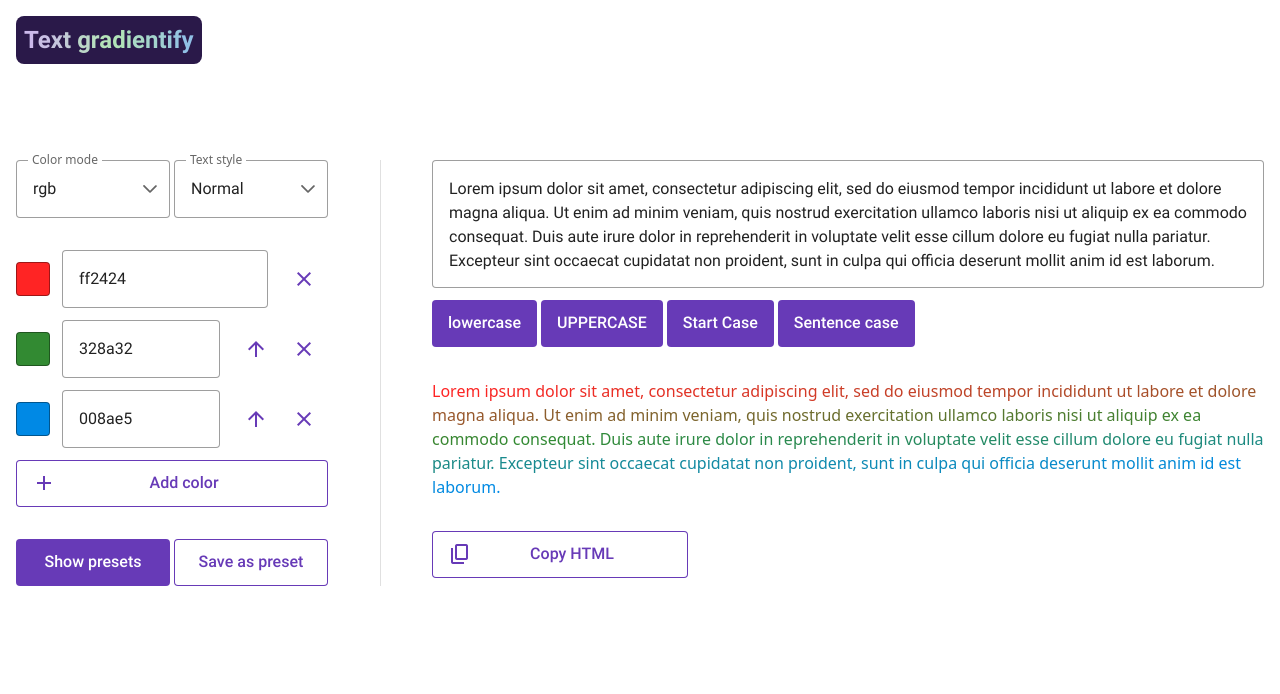
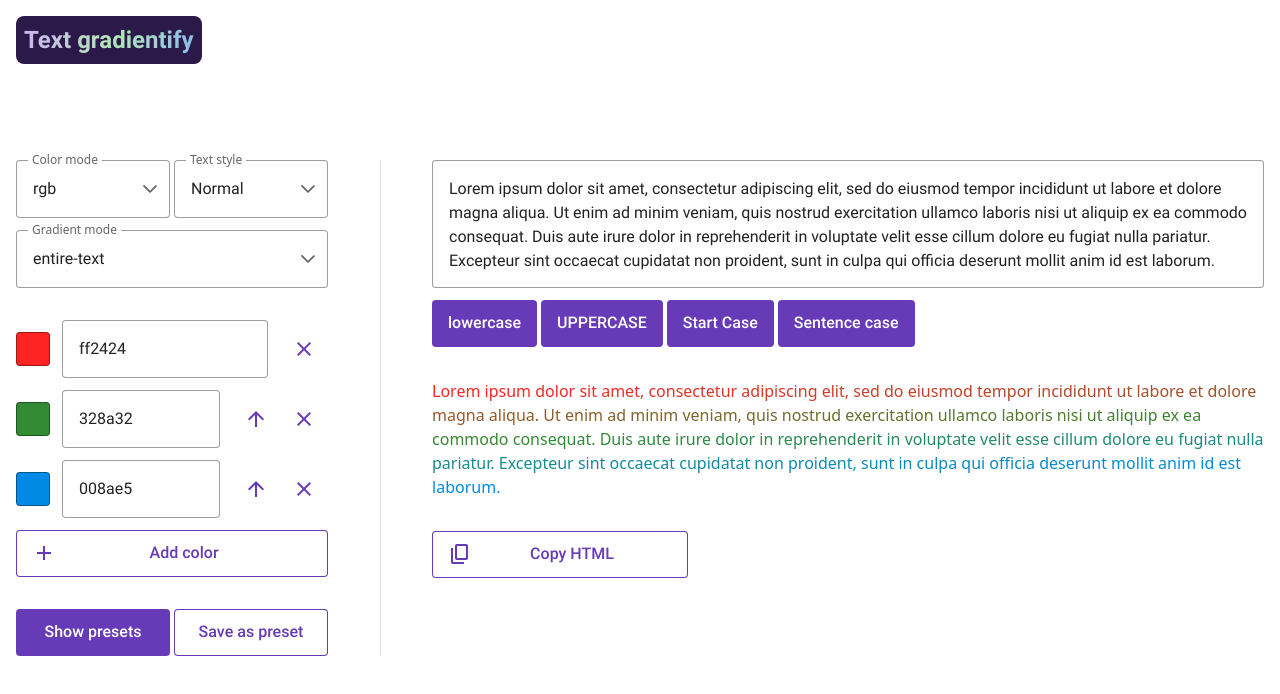
Before and after one commit to mitonik/text-gradientify, a React (Vite) app: page / in a window 1280 px wide. Shown: the top 694 px of the page. Built offline with nearby package versions, Linux system fonts and the light colour scheme.

Commit message:
feat: add gradient mode

```diff
--- a/src/App.tsx
+++ b/src/App.tsx
@@ -10,9 +10,10 @@ import { Toolbar } from "primereact/toolbar";
 import { Divider } from "primereact/divider";
 
 const INITIAL_SETTINGS: Settings = {
+  colors: ["ff2424", "328a32", "008ae5"],
+  gradientMode: "entire-text",
+  mode: "rgb",
   style: "normal",
-  mode: "rgb",
-  colors: ["ff2424", "328a32", "008ae5"],
 };
 
 const INITIAL_TEXT =
--- a/src/components/output/output.tsx
+++ b/src/components/output/output.tsx
@@ -1,6 +1,6 @@
 import { Button } from "primereact/button";
 import { Toast } from "primereact/toast";
-import { useRef } from "react";
+import { Fragment, useRef } from "react";
 import { mathematicalItalicMap } from "./maps/mathematical-italic";
 import { mathematicalBoldMap } from "./maps/mathematical-bold";
 import { mathematicalBoldItalicMap } from "./maps/mathematical-bold-italic";
@@ -25,7 +25,7 @@ export function Output(props: OutputProps) {
   const toast = useRef<Toast>(null);
 
   const {
-    settings: { colors, mode, style },
+    settings: { colors, gradientMode, mode, style },
     text,
   } = props;
 
@@ -77,26 +77,57 @@ export function Output(props: OutputProps) {
     chroma.valid(color) ? color : DEFAULT_OUTPUT_COLOR,
   );
 
-  const characterCount = [...textWithAppliedStyle].length;
+  const textLines =
+    gradientMode === "entire-text"
+      ? [textWithAppliedStyle.join("")]
+      : textWithAppliedStyle.join("").split("\n");
 
+  const gradientText = textLines.map((textLine, textLineIndex) => {
     const colorRange = chroma
       .scale(validColors)
       .mode(mode)
-    .colors(characterCount);
+      .colors(textLine.length);
 
-  const code = textWithAppliedStyle
-    .map((letter, index) => {
-      return `<span style="color: ${colorRange[index]}">${letter}</span>`;
-    })
-    .join("");
-
-  const gradientText = textWithAppliedStyle.map((letter, index) => {
+    const gradientLine = [...textLine].map((letter, index) => {
+      const key = `${textLineIndex}-${index}`;
+      if (letter === "\n") {
+        return <br key={key} />;
+      }
       return (
-      <span key={index} style={{ color: colorRange[index] }}>
+        <span key={key} style={{ color: colorRange[index] }}>
           {letter}
         </span>
       );
     });
+    return (
+      <Fragment key={textLineIndex}>
+        {textLineIndex !== 0 && <br />}
+        {gradientLine}
+      </Fragment>
+    );
+  });
+
+  const code = textLines
+    .map((textLine, textLineIndex) => {
+      const colorRange = chroma
+        .scale(validColors)
+        .mode(mode)
+        .colors(textLine.length);
+
+      const gradientLine = [...textLine]
+        .map((letter, index) => {
+          if (letter === "\n") {
+            return "<br>";
+          }
+          return `<span style="color: ${colorRange[index]}">${letter}</span>`;
+        })
+        .join("");
+      if (textLineIndex !== 0) {
+        return `<br>${gradientLine}`;
+      }
+      return gradientLine;
+    })
+    .join("");
 
   const showInfo = async () => {
     await navigator.clipboard.writeText(code);
--- a/src/components/settings-editor/render-options-chooser.tsx
+++ b/src/components/settings-editor/render-options-chooser.tsx
@@ -1,7 +1,7 @@
 import { InterpolationMode } from "chroma-js";
 import { Dropdown } from "primereact/dropdown";
 import { FloatLabel } from "primereact/floatlabel";
-import { Style } from "./settings-editor";
+import { GradientMode, Style } from "./settings-editor";
 import { STYLES } from "./styles";
 
 const MODES: chroma.InterpolationMode[] = [
@@ -17,16 +17,28 @@ const MODES: chroma.InterpolationMode[] = [
   "rgb",
 ];
 
+const GRADIENT_MODES: GradientMode[] = ["entire-text", "per-line"];
+
 interface RenderOptionsChooserProps {
+  gradientMode: GradientMode;
+  mode: InterpolationMode;
+  onGradientModeChange: (gradientMode: GradientMode) => void;
   onModeChange: (mode: InterpolationMode) => void;
   onStyleChange: (style: Style) => void;
-  mode: InterpolationMode;
   style: Style;
 }
 
 export function RenderOptionsChooser(props: RenderOptionsChooserProps) {
-  const { mode, onModeChange, onStyleChange, style } = props;
+  const {
+    gradientMode,
+    mode,
+    onGradientModeChange,
+    onModeChange,
+    onStyleChange,
+    style,
+  } = props;
   return (
+    <div className="flex flex-col gap-3">
       <div className="flex gap-1">
         <FloatLabel style={{ width: "100%" }}>
           <Dropdown
@@ -52,5 +64,17 @@ export function RenderOptionsChooser(props: RenderOptionsChooserProps) {
           <label htmlFor="style">Text style</label>
         </FloatLabel>
       </div>
+      <FloatLabel style={{ width: "100%" }}>
+        <Dropdown
+          style={{ width: "100%" }}
+          id="gradientMode"
+          options={GRADIENT_MODES}
+          value={gradientMode}
+          onChange={(e) => onGradientModeChange(e.value)}
+          placeholder="Select a gradient mode"
+        />
+        <label htmlFor="gradientMode">Gradient mode</label>
+      </FloatLabel>
+    </div>
   );
 }
--- a/src/components/settings-editor/settings-editor.tsx
+++ b/src/components/settings-editor/settings-editor.tsx
@@ -21,10 +21,13 @@ export type Style =
   | "monospace"
   | "double-struck";
 
+export type GradientMode = "entire-text" | "per-line";
+
 export interface Settings {
+  colors: string[];
+  gradientMode: GradientMode;
+  mode: InterpolationMode;
   style: Style;
-  mode: InterpolationMode;
-  colors: string[];
 }
 
 const MINIMUM_COLOR_COUNT = 1;
@@ -38,9 +41,10 @@ interface SettingsEditorProps {
 const AUTUMN_PRESET: Preset = {
   name: "Autumn",
   settings: {
+    colors: ["ff9524", "c9663e", "a80f1c"],
+    gradientMode: "entire-text",
+    mode: "oklch",
     style: "italic",
-    mode: "oklch",
-    colors: ["ff9524", "c9663e", "a80f1c"],
   },
 };
 
@@ -52,7 +56,7 @@ export function SettingsEditor(props: SettingsEditorProps) {
   const [presets, setPresets] = useLocalStorage(INITIAL_PRESETS, "presets");
   const [newPresetName, setNewPresetName] = useState("");
   const { onSettingsChange, settings } = props;
-  const { colors, mode, style } = settings;
+  const { colors, gradientMode, mode, style } = settings;
 
   const mappedColors = colors.map((color, index) => {
     const handleColorChange = (value: string) => {
@@ -144,7 +148,11 @@ export function SettingsEditor(props: SettingsEditorProps) {
       </Sidebar>
       <div className="flex flex-col gap-8">
         <RenderOptionsChooser
+          gradientMode={gradientMode}
           mode={mode}
+          onGradientModeChange={(gradientMode) =>
+            onSettingsChange({ ...settings, gradientMode })
+          }
           onModeChange={(mode) => onSettingsChange({ ...settings, mode })}
           onStyleChange={(style) => onSettingsChange({ ...settings, style })}
           style={style}
```
Lines whose indentation alone changed are shown as unchanged.
